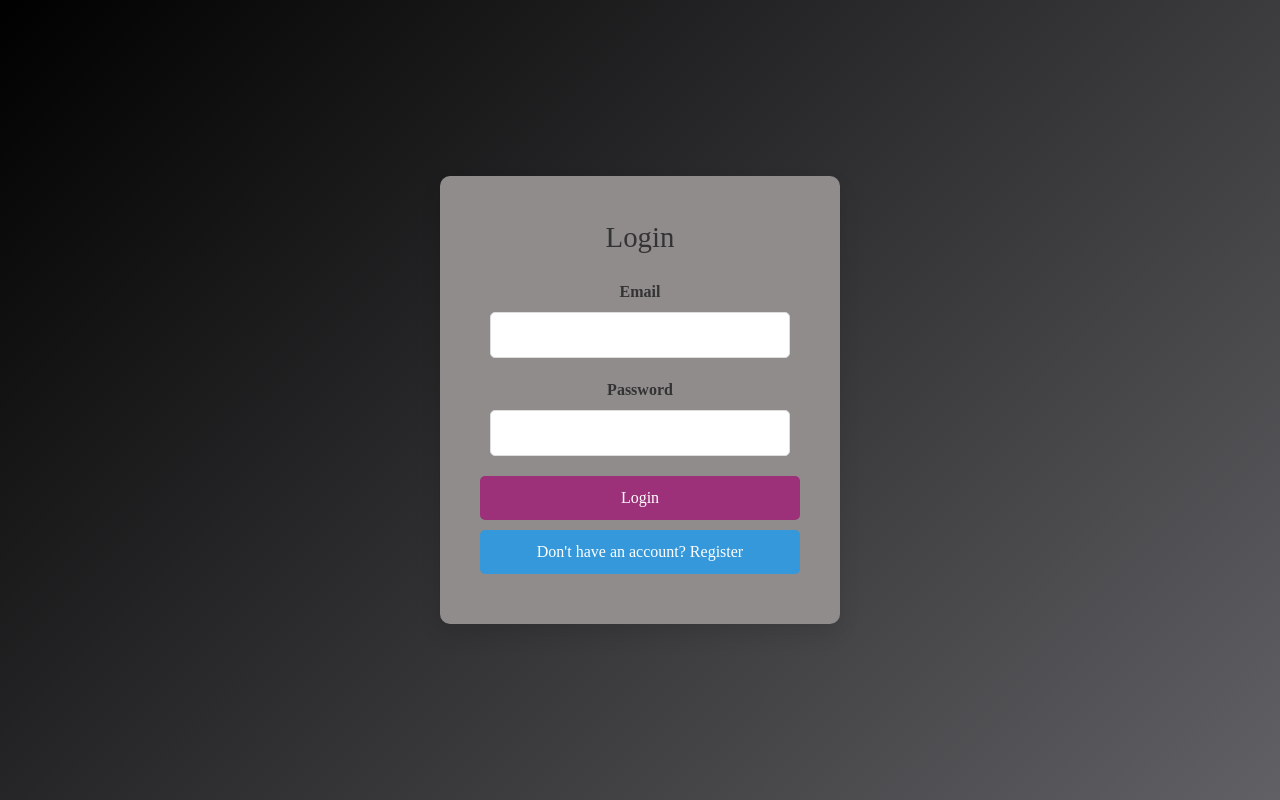
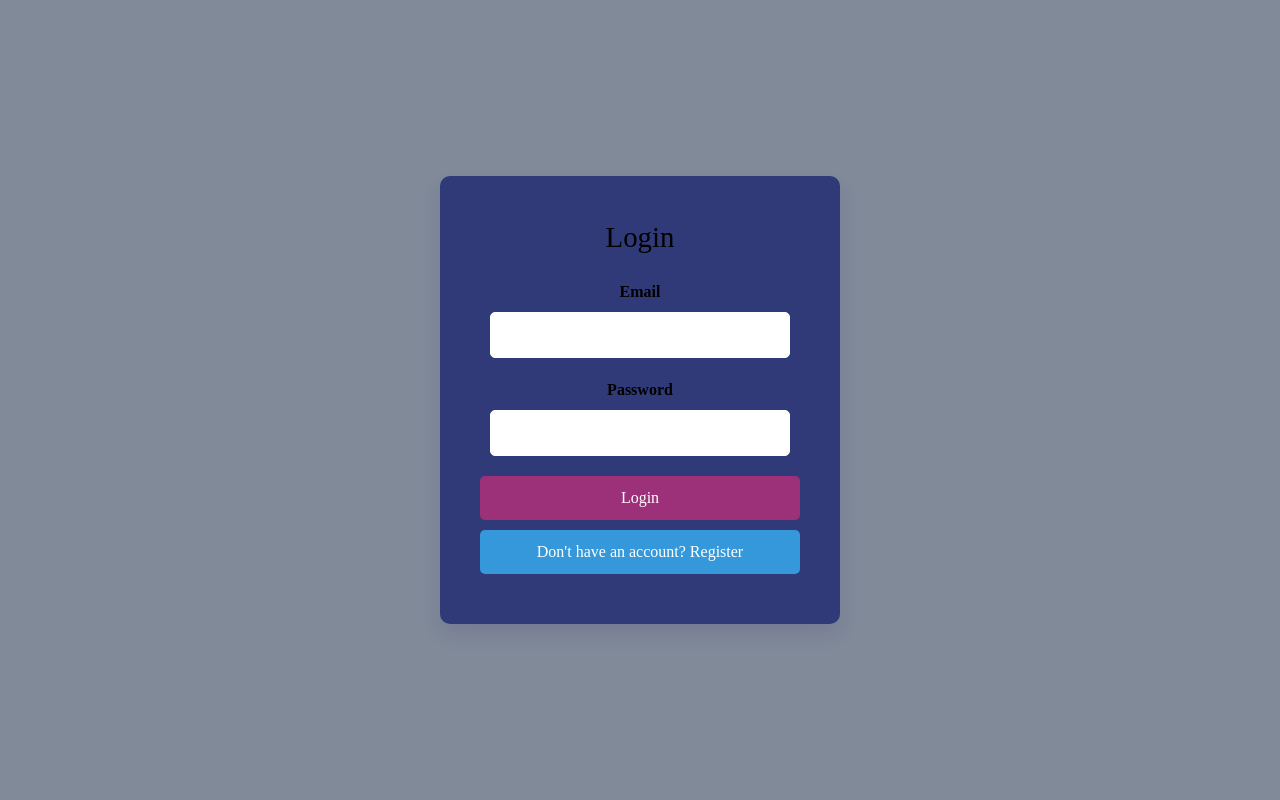
Before and after one commit to vishvawagh/Tech-Tonic, a Next.js app: page /Auth in a window 1280 px wide. Built offline with nearby package versions, Linux system fonts and the light colour scheme; no server answers.

Commit message:
Update Auth.module.css

```diff
--- a/styles/Auth.module.css
+++ b/styles/Auth.module.css
@@ -4,7 +4,7 @@
   justify-content: center;
   align-items: center;
   height: 100vh;
-  background: linear-gradient(135deg, #000000 0%, #616165 100%);
+  background: rgba(3, 22, 52, 0.5);;
   font-family: serif;
 
 }
@@ -39,10 +39,10 @@
 
 /* Styling for the auth form */
 .auth-form {
-  background: #918c8c;
+  background: #303a78;
   padding: 40px;
   border-radius: 10px;
-  box-shadow: 0 10px 20px rgba(0, 0, 0, 0.1);
+  box-shadow: 0 10px 20px rgba(26, 7, 96, 0.1);
   width: 100%;
   max-width: 400px;
   text-align: center;
@@ -51,21 +51,21 @@
 .auth-form h2 {
   margin-bottom: 20px;
   font-size: 1.8em;
-  color: #333;
+  color: #000000;
 }
 
 .auth-form label {
   display: block;
   margin-bottom: 8px;
   font-weight: bold;
-  color: #333;
+  color: #000000;
 }
 
 .auth-form input {
   width: calc(100% - 20px);
   padding: 10px;
   margin-bottom: 20px;
-  border: 1px solid #ddd;
+  border: 1px solid #ffffff;
   border-radius: 5px;
 }
 
@@ -108,3 +108,7 @@
     padding: 20px;
   }
 }
+.welcome :hover{
+ color:red;
+ cursor: pointer;
+}
```
